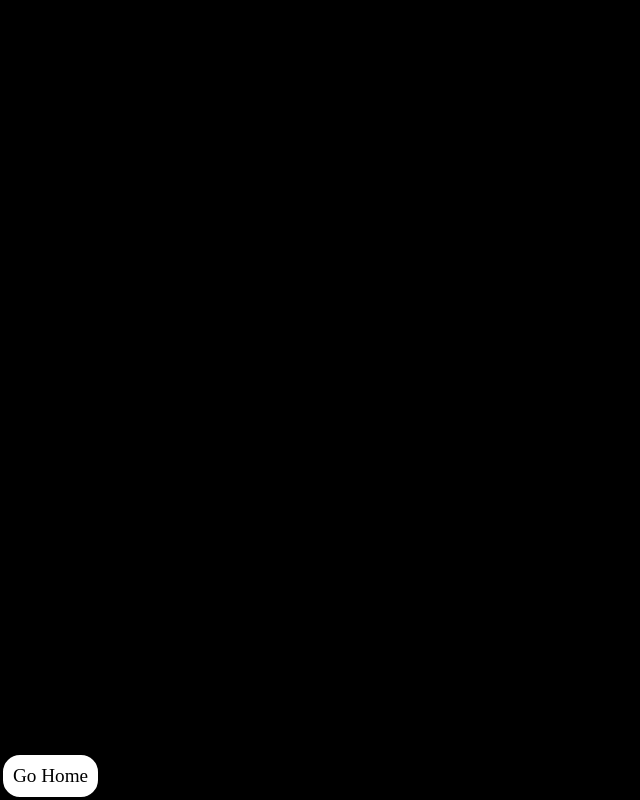
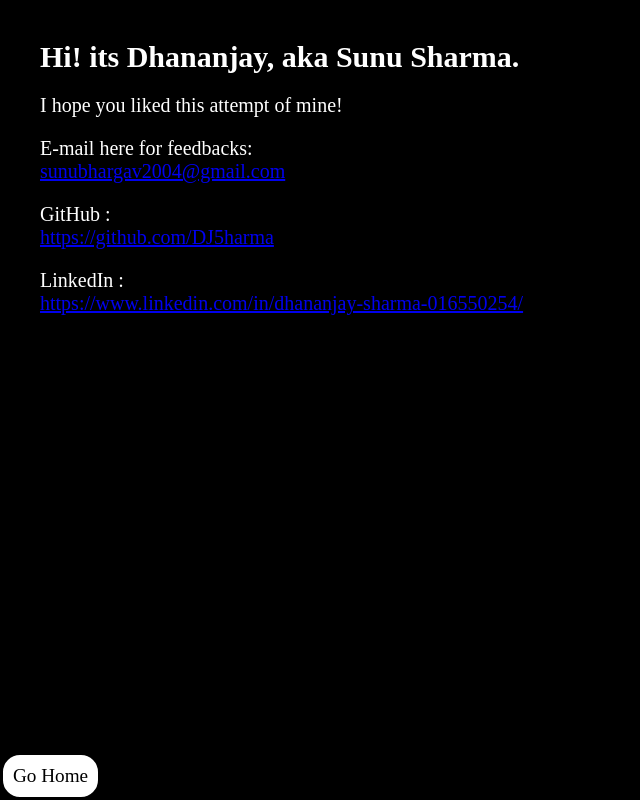
Before and after one commit to DJ5harma/WebGames, a React (Vite) app: page /about in a window 1280 px wide. Before the commit this address had no page. Shown: the whole page, without its empty margins (0-640 px from the left). Built offline with nearby package versions, Linux system fonts and the light colour scheme.

Commit message:
Added NotFound and About pages

```diff
--- a/src/App.tsx
+++ b/src/App.tsx
@@ -5,6 +5,8 @@
 import { useState } from "react";
 import SaveTheShipScoreBoard from "./Pages/SaveTheShip/SaveTheShipScoreBoard";
 import SaveTheShip from "./Pages/SaveTheShip/SaveTheShip";
+import NotFound from "./Pages/NotFound/NotFound";
+import About from "./Pages/About/About";
 
 function App() {
 	const [verifyGoingToHome, setVerifyGoingToHome] = useState(false);
@@ -24,6 +26,8 @@
 					path="/save-the-ship-scoreboard"
 					element={<SaveTheShipScoreBoard />}
 				/>
+				<Route path="/about" element={<About />} />
+				<Route path="*" element={<NotFound />} />
 			</Routes>
 
 			{!verifyGoingToHome && location.pathname !== "/" && (
--- /dev/null
+++ b/src/Pages/About/About.css
@@ -0,0 +1,16 @@
+#About {
+	padding: 40px;
+	display: flex;
+	flex-direction: column;
+	gap: 20px;
+
+	h3 {
+		font-size: 30px;
+	}
+	p {
+		font-size: 20px;
+		a {
+			display: block;
+		}
+	}
+}
--- /dev/null
+++ b/src/Pages/About/About.tsx
@@ -0,0 +1,29 @@
+import "./About.css";
+const About = () => {
+	return (
+		<div id="About">
+			<h3>Hi! its Dhananjay, aka Sunu Sharma.</h3>
+			<p>I hope you liked this attempt of mine!</p>
+			<p>
+				E-mail here for feedbacks:
+				<a href="mailto:sunubhargav2004@gmail.com">
+					sunubhargav2004@gmail.com
+				</a>
+			</p>
+			<p>
+				GitHub :
+				<a href="https://github.com/DJ5harma/">
+					https://github.com/DJ5harma
+				</a>
+			</p>
+			<p>
+				LinkedIn :
+				<a href="https://www.linkedin.com/in/dhananjay-sharma-016550254/">
+					https://www.linkedin.com/in/dhananjay-sharma-016550254/
+				</a>
+			</p>
+		</div>
+	);
+};
+
+export default About;
--- a/src/Pages/Home/Home.tsx
+++ b/src/Pages/Home/Home.tsx
@@ -2,6 +2,7 @@
 import GameSnippet from "./GameSnippet";
 
 import "./Home.css";
+import { Link } from "react-router-dom";
 
 export default function Home() {
 	const imageWidth = 30;
@@ -58,6 +59,11 @@
 					</svg>
 				}
 			/>
+			<button>
+				<Link to="/about" style={{ textDecoration: "none" }}>
+					About me
+				</Link>
+			</button>
 		</div>
 	);
 }
--- /dev/null
+++ b/src/Pages/NotFound/NotFound.tsx
@@ -0,0 +1,22 @@
+import { Link } from "react-router-dom";
+
+export default function NotFound() {
+	return (
+		<div
+			style={{
+				padding: 40,
+				display: "flex",
+				flexDirection: "column",
+				gap: 10,
+			}}
+		>
+			<h1>Error Code: 404 {"=>"} Page Not Found!</h1>
+			<h3>It seems like you are on an invalid address.</h3>
+			<button>
+				<Link to="/" style={{ textDecoration: "none" }}>
+					Go Home
+				</Link>
+			</button>
+		</div>
+	);
+}
```
